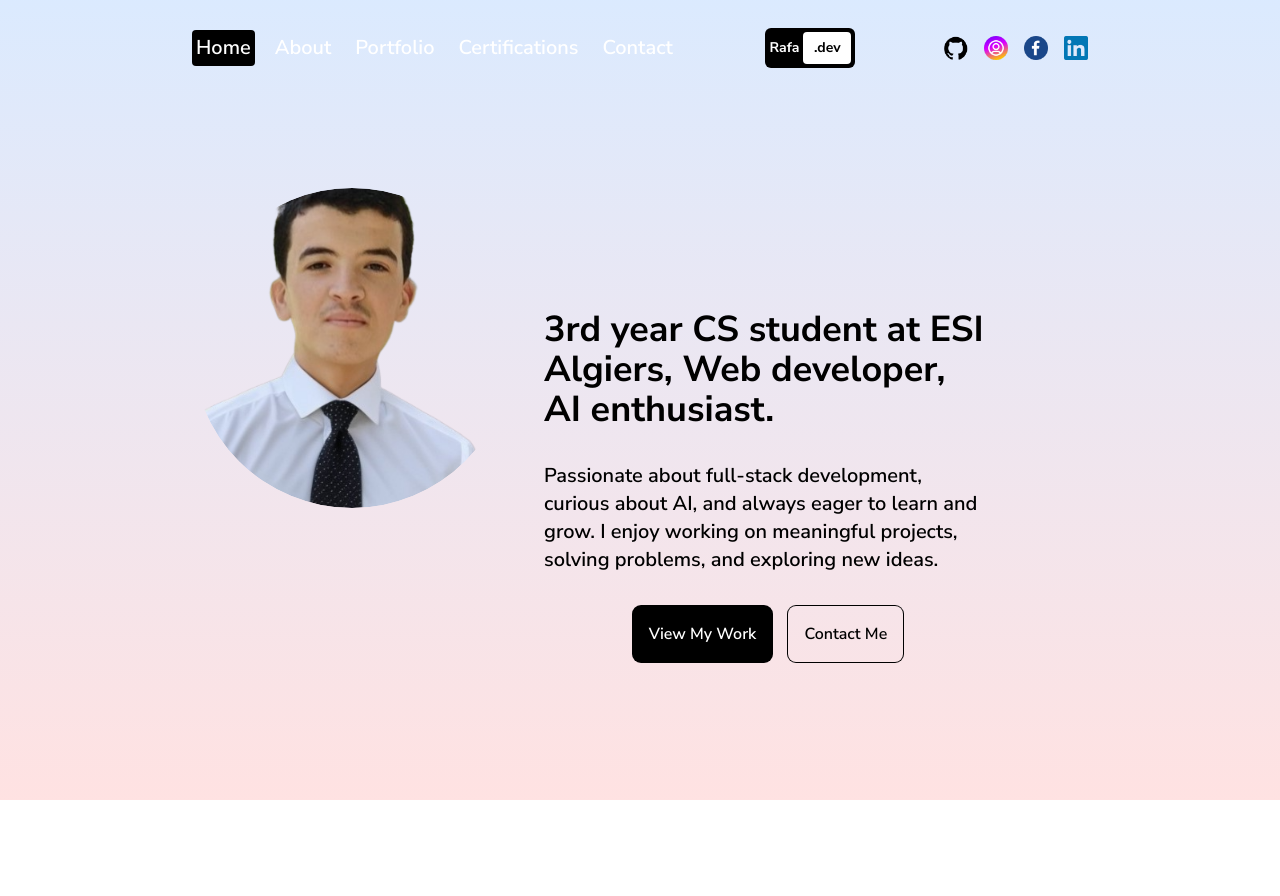
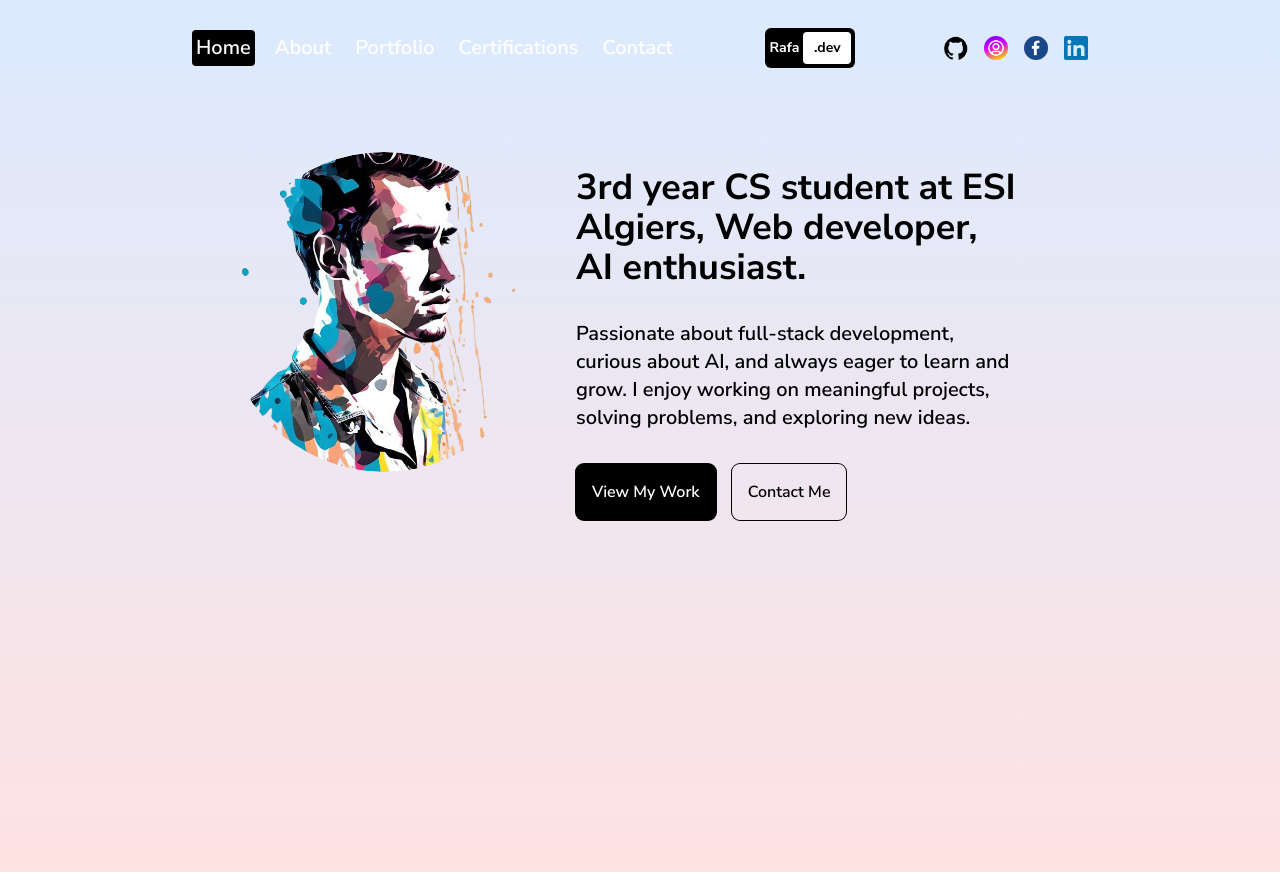
Before and after one commit to rafa-houssam/professionalPortfolio, a Next.js app: page / in a window 1280 px wide. After the commit the page ends 872 px from the top, so only its background shows below. Built offline with nearby package versions, Linux system fonts and the light colour scheme; a web font is replaced by a local one.

Commit message:
final adjustements

```diff
--- a/app/about/page.jsx
+++ b/app/about/page.jsx
@@ -31,7 +31,7 @@ const AboutPage = () => {
           <div className="flex flex-col gap-12 justify-center">
             {/* BIOGRAPHY IMAGE */}
             <Image
-              src="/hero.png"
+              src="/hero1.png"
               alt=""
               width={112}
               height={112}
--- a/app/page.tsx
+++ b/app/page.tsx
@@ -7,17 +7,16 @@ import Link from "next/link";
 const Homepage = () => {
   return (
     <motion.div
-      className="min-h-screen h-full"
-      style={{ minHeight: '100dvh' }}
+      className="mt-18  "
       initial={{ y: "-200vh" }}
       animate={{ y: "0%" }}
       transition={{ duration: 1 }}
     >
-      <div className="h-full flex flex-col lg:flex-row gap-8 px-4 sm:px-8 md:px-12 lg:px-20 xl:px-48">
+      <div className="h-full flex flex-col lg:flex-row gap-8 px-4 sm:px-8 md:px-12 lg:px-20 xl:px-48 items-center justify-center">
         {/* IMAGE CONTAINER */}
-        <div className="hidden lg:block relative mt-23 w-80 h-80 lg:rounded-full overflow-hidden ">
+        <div className="hidden lg:block relative w-80 h-80 lg:rounded-full overflow-hidden flex-shrink-0 -mt-16 -ml-8">
           <Image
-            src="/hero.png"
+            src="/hero1.png"
             alt="Hero image"
             fill
             className="object-cover rounded-full"
@@ -25,24 +24,24 @@ const Homepage = () => {
         </div>
 
         {/* TEXT CONTAINER */}
-        <div className="w-full lg:w-1/2 flex flex-col gap-8 items-center justify-center text-center lg:text-left">
+        <div className="w-full lg:w-1/2 flex flex-col gap-8 items-center lg:items-start justify-center text-center lg:text-left">
           {/* TITLE */}
           <h1 className="text-3xl md:text-4xl font-bold text-black">
             3rd year CS student at ESI Algiers, Web developer, AI enthusiast.
           </h1>
           {/* DESCRIPTION */}
-          <p className="md:text-xl text-black  ">
+          <p className="md:text-xl text-black">
             Passionate about full-stack development, curious about AI, and always eager to learn and grow. I enjoy working on meaningful projects, solving problems, and exploring new ideas.
           </p>
           {/* BUTTONS */}
-          <div className="flex flex-col sm:flex-row gap-4 pb-5">
+          <div className="flex flex-col sm:flex-row gap-4">
             <Link href="/portfolio">
               <button className="p-4 rounded-lg ring-1 ring-black bg-black text-white w-full sm:w-auto hover:cursor-pointer">
                 View My Work
               </button>
             </Link>
             <Link href="/contact">
-              <button className=" text-black p-4 rounded-lg ring-1 ring-black w-full sm:w-auto hover:cursor-pointer">
+              <button className="text-black p-4 rounded-lg ring-1 ring-black w-full sm:w-auto hover:cursor-pointer">
                 Contact Me
               </button>
             </Link>
--- a/app/portfolio/page.jsx
+++ b/app/portfolio/page.jsx
@@ -106,12 +106,13 @@ const PortfolioPage = () => {
         <h1 className="text-4xl sm:text-6xl md:text-7xl font-bold text-gray-800 ">
           Do you have a project?
         </h1>
-        <div className="relative">
+        <div className="relative w-40 h-40 sm:w-64 sm:h-64 md:w-[500px] md:h-[500px]">
           <motion.svg
             animate={{ rotate: 360 }}
             transition={{ duration: 8, ease: "linear", repeat: Infinity }}
             viewBox="0 0 300 300"
-            className="w-40 h-40 sm:w-64 sm:h-64 md:w-[500px] md:h-[500px]"
+            className="w-full h-full absolute top-0 left-0"
+            style={{ pointerEvents: "none" }}
           >
             <defs>
               <path
@@ -129,8 +130,8 @@ const PortfolioPage = () => {
 
           <Link
             href="/contact"
-            className="absolute top-1/2 left-1/2 transform -translate-x-1/2 -translate-y-1/2 w-12 h-12 sm:w-16 sm:h-16 md:w-24 md:h-24 bg-black text-white rounded-full flex items-center justify-center text-sm sm:text-base hover:scale-110 transition-all duration-200 hover:cursor-pointer z-10 pointer-events-auto"
-
+            className="absolute top-1/2 left-1/2 transform -translate-x-1/2 -translate-y-1/2 w-12 h-12 sm:w-16 sm:h-16 md:w-24 md:h-24 bg-black text-white rounded-full flex items-center justify-center text-sm sm:text-base hover:scale-110 transition-all duration-200 hover:cursor-pointer z-50"
+            style={{ pointerEvents: "auto" }}
           >
             Hire Me
           </Link>
```
Also changed, not shown: public/hero.jpeg (added).
